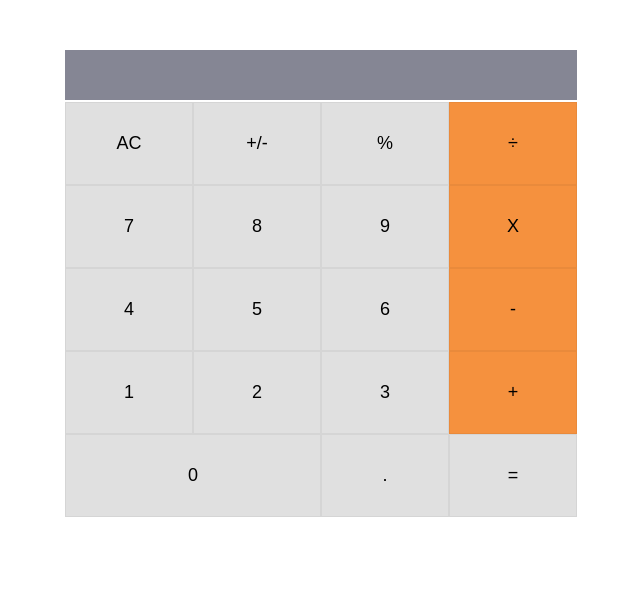
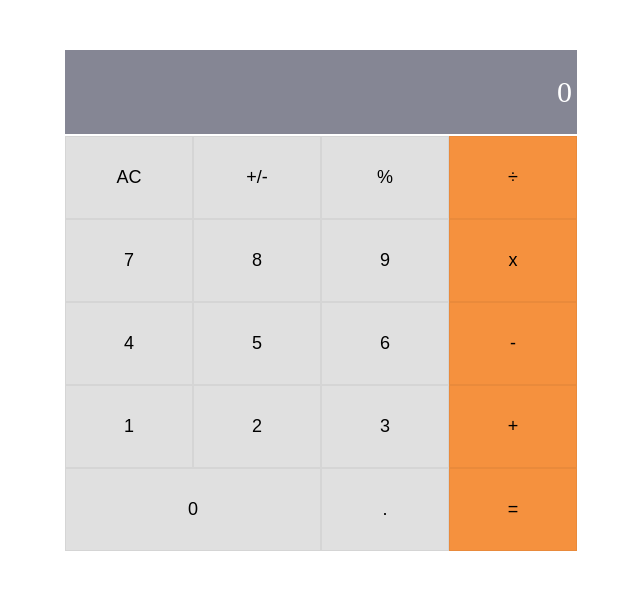
Before and after one commit to olaishola05/react-calculator, a React (Create React App) app: page / in a window 1280 px wide. Shown: the top 590 px of the page, without its empty margins (319-959 px from the left). Built offline with nearby package versions, Linux system fonts and the light colour scheme.

Commit message:
Add logic and state to calculator

```diff
--- a/src/App.css
+++ b/src/App.css
@@ -95,7 +95,7 @@ img {
 .Button[value='x'],
 .Button[value='-'],
 .Button[value='+'],
-.Button[value='equal'] {
+.Button[value='='] {
   background: #f5913e;
 }
 
--- a/src/Components/Buttons.jsx
+++ b/src/Components/Buttons.jsx
@@ -1,14 +1,12 @@
-/* eslint-disable react/destructuring-assignment */
-/* eslint-disable react/no-unknown-property */
 /* eslint-disable react/prefer-stateless-function */
 import React, { Component } from 'react';
 import PropTypes from 'prop-types';
 
 class Buttons extends Component {
   render() {
-    const { label, value } = this.props;
+    const { label, value, handleClick } = this.props;
     return (
-      <button type="button" className="Button" value={value} onClick={(e) => this.props.handleClick(e)}>
+      <button type="button" className="Button" value={value} onClick={(e) => handleClick(e)}>
         {label}
       </button>
     );
--- a/src/Components/Calculator.jsx
+++ b/src/Components/Calculator.jsx
@@ -1,43 +1,39 @@
-/* eslint-disable comma-dangle */
-/* eslint-disable react/destructuring-assignment */
-/* eslint-disable max-len */
-/* eslint-disable no-unused-vars */
-/* eslint-disable no-useless-constructor */
 /* eslint-disable react/prefer-stateless-function */
 import React, { Component } from 'react';
 import Keypads from './Keypad';
-import Outputs from './Output';
 import Button from './Buttons';
 import calculate from '../logic/calculate';
 
-export default class Calculator extends Component {
-  constructor() {
-    super();
-    // eslint-disable-next-line react/no-unused-state
-    this.state = {
+class Calculator extends Component {
+  constructor(props) {
+    super(props);
+    this.state = {};
+    this.handleClick = this.handleClick.bind(this);
+  }
+
+  componentDidMount() {
+    this.setState({
       total: null,
       next: null,
       operation: null,
-      value: '',
-    };
+    });
   }
 
-  handleClick = (e) => {
-    const btnValue = e.target.getAttribute('value');
-    const result = calculate(
-      this.setState((prevState) => prevState === btnValue),
-      btnValue
-    );
-
-    console.log(result);
-  };
+  handleClick(e) {
+    this.setState((operate) => calculate(operate, e.target.value));
+  }
 
   render() {
+    const { total, next, operation } = this.state;
+    const data = next || operation || total || 0;
+
     return (
       <div className="calculator">
-        <Outputs data={this.state.value || this.state.next || this.state.operation || this.state.total} />
+        <div className="output">
+          <span className="value">{data}</span>
+        </div>
         <Keypads>
-          <Button label="AC" value="Clear" handleClick={this.handleClick} />
+          <Button label="AC" value="AC" handleClick={this.handleClick} />
           <Button label="+/-" value="+/-" handleClick={this.handleClick} />
           <Button label="%" value="%" handleClick={this.handleClick} />
           <Button label="÷" value="÷" handleClick={this.handleClick} />
@@ -45,7 +41,7 @@ export default class Calculator extends Component {
           <Button label="7" value="7" handleClick={this.handleClick} />
           <Button label="8" value="8" handleClick={this.handleClick} />
           <Button label="9" value="9" handleClick={this.handleClick} />
-          <Button label="X" value="x" handleClick={this.handleClick} />
+          <Button label="x" value="x" handleClick={this.handleClick} />
 
           <Button label="4" value="4" handleClick={this.handleClick} />
           <Button label="5" value="5" handleClick={this.handleClick} />
@@ -65,3 +61,5 @@ export default class Calculator extends Component {
     );
   }
 }
+
+export default Calculator;
--- a/src/Components/Output.jsx
+++ /dev/null
@@ -1,19 +0,0 @@
-/* eslint-disable react/prefer-stateless-function */
-import React, { Component } from 'react';
-import PropTypes from 'prop-types';
-
-export class Output extends Component {
-  render() {
-    const { data } = this.props;
-    return (
-      <div className="output">
-        <span className="value">{data}</span>
-      </div>
-    );
-  }
-}
-Output.propTypes = {
-  data: PropTypes.string.isRequired,
-};
-
-export default Output;
```
Also changed, not shown: public/manifest.json, 1 other file (tests, documents, lock files or other folders).
